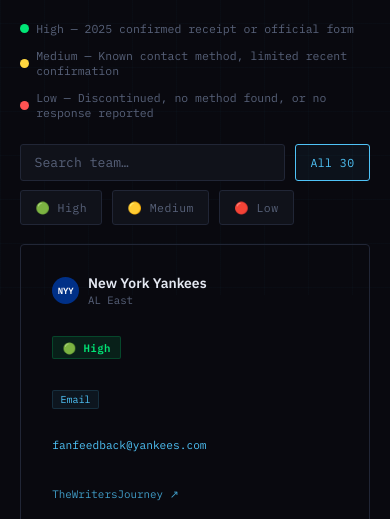
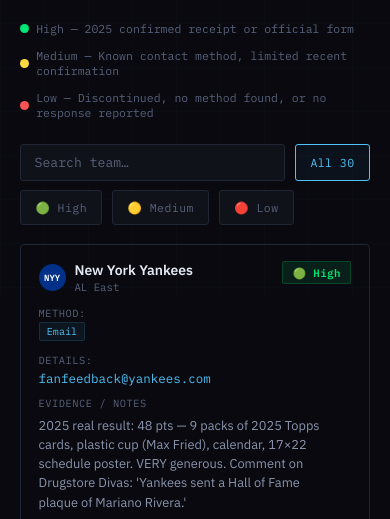
Before and after one commit to mzaiger/fan_packs, a plain HTML site: page index.html in a window 390 px wide. Shown: the part 549-1068 px from the top of the page. Drawn offline with Linux system fonts and the light colour scheme.

Commit message:
Update index.html

```diff
--- a/index.html
+++ b/index.html
@@ -2,7 +2,7 @@
 <html lang="en">
 <head>
 <meta charset="UTF-8">
-<meta name="viewport" content="width=device-width, initial-scale=0.8">
+<meta name="viewport" content="width=device-width, initial-scale=0.9">
 <title>2026 Fan Pack Tracker — MLB & NFL</title>
 <link rel="preconnect" href="https://fonts.googleapis.com">
 <link href="https://fonts.googleapis.com/css2?family=Bebas+Neue&family=IBM+Plex+Mono:wght@400;600&family=IBM+Plex+Sans:ital,wght@0,400;0,600;1,400&display=swap" rel="stylesheet">
@@ -25,7 +25,7 @@
 body{background:var(--bg);color:var(--text);font-family:'IBM Plex Sans',sans-serif;min-height:100vh;overflow-x:hidden}
 body::before{content:'';position:fixed;inset:0;background-image:linear-gradient(rgba(79,195,247,.025) 1px,transparent 1px),linear-gradient(90deg,rgba(79,195,247,.025) 1px,transparent 1px);background-size:44px 44px;pointer-events:none;z-index:0}
 
-.container{max-width:1150px;margin:0 auto;padding:2rem 1.25rem 5rem;position:relative;z-index:1}
+.container{max-width:1400px;margin:0 auto;padding:2rem 1.25rem 5rem;position:relative;z-index:1}
 
 /* HEADER */
 header{text-align:center;padding:2.5rem 0 1.5rem;border-bottom:1px solid var(--border);margin-bottom:0}
@@ -66,7 +66,7 @@
 
 /* TABLE */
 .table-wrap{overflow-x:auto;border:1px solid var(--border);border-radius:4px}
-table{width:100%;border-collapse:collapse;font-size:.85rem}
+table{width:100%;border-collapse:collapse;font-size:.82rem}
 thead tr{background:var(--surface2);border-bottom:1px solid var(--border)}
 th{font-family:'IBM Plex Mono',monospace;font-size:.62rem;letter-spacing:.1em;text-transform:uppercase;color:var(--muted);padding:.7rem .95rem;text-align:left;white-space:nowrap;cursor:pointer;user-select:none}
 th:hover{color:var(--accent)}
@@ -88,7 +88,7 @@
 .details-cell a{color:var(--accent);text-decoration:none;transition:opacity .2s}
 .details-cell a:hover{text-decoration:underline;opacity:.8}
 .evidence-cell{min-width:260px;max-width:290px;color:#8b95ad;font-size:.8rem;line-height:1.45}
-.source-link{color:var(--accent);text-decoration:none;font-family:'IBM Plex Mono',monospace;font-size:.68rem;opacity:.8;transition:opacity .2s}
+.source-link{color:var(--accent);text-decoration:none;font-family:'IBM Plex Mono',monospace;font-size:.68rem;opacity:.8;transition:opacity .2s;white-space:nowrap}
 .source-link:hover{opacity:1;text-decoration:underline}
 .no-results{text-align:center;padding:3rem;color:var(--muted);font-family:'IBM Plex Mono',monospace;font-size:.82rem;display:none}
 
@@ -104,25 +104,34 @@
   tbody tr {
     display: flex;
     flex-direction: column;
-    gap: 0.25rem;
-    padding: 1rem;
+    gap: 0.35rem;
+    padding: 1rem 1.1rem;
     border-bottom: 1px solid var(--border);
   }
 
+  .rank { display: none; }
+
   /* Line 1: Team & Status */
-  .row-line-1 { display: flex; justify-content: space-between; align-items: center; order: 1; }
-  .rank { display: none; }
-  .team-cell { flex: 1; }
+  .td-team  { order: 1; padding: 0 !important; width: 70%; }
+  .td-status { order: 1; padding: 0 !important; position: absolute; right: 1.1rem; top: 1rem; }
 
-  /* Line 2: Request Method & Details */
-  .row-line-2 { display: flex; gap: 0.5rem; align-items: center; order: 2; font-size: 0.8rem; }
+  /* Line 2: How to Request & How to Details */
+  .td-method  { order: 2; padding: 0 !important; font-size: 0.78rem; margin-top: 0.4rem; }
+  .td-details { order: 2; padding: 0 !important; font-size: 0.78rem; margin-top: 0.4rem; }
+  .td-method::before { content: "Method: "; color: var(--muted); font-family: 'IBM Plex Mono', monospace; font-size: 0.65rem; text-transform: uppercase; letter-spacing: 0.05em; display: block; margin-bottom: 0.15rem; }
+  .td-details::before { content: "Details: "; color: var(--muted); font-family: 'IBM Plex Mono', monospace; font-size: 0.65rem; text-transform: uppercase; letter-spacing: 0.05em; display: block; margin-bottom: 0.15rem; }
 
   /* Line 3: Evidence/Notes */
-  .evidence-cell { display: block !important; order: 3; font-size: 0.75rem; color: var(--muted); margin: 0.25rem 0; }
+  .td-evidence { order: 3; padding: 0 !important; font-size: 0.8rem; line-height: 1.5; margin-top: 0.2rem; }
+  .td-evidence::before { content: "Evidence / Notes"; color: var(--muted); font-family: 'IBM Plex Mono', monospace; font-size: 0.65rem; text-transform: uppercase; letter-spacing: 0.05em; display: block; margin-bottom: 0.25rem; }
 
   /* Line 4: Source */
-  .source-td { order: 4; font-size: 0.7rem; }
+  .td-source { order: 4; padding: 0 !important; font-size: 0.72rem; margin-top: 0.3rem; }
+  .td-source::before { content: "Source: "; color: var(--muted); font-family: 'IBM Plex Mono', monospace; font-size: 0.65rem; text-transform: uppercase; letter-spacing: 0.05em; margin-right: 0.3rem; }
+
+  td { border: none !important; }
 }</style>
+<base target="_blank">
 </head>
 <body>
 <div class="container">
@@ -314,7 +323,7 @@
   body.innerHTML = rows.map(t=>`
     <tr>
       <td class="rank">${t.rank}</td>
-      <td>
+      <td class="td-team">
         <div class="team-cell">
           <div class="team-icon" style="background:${t.color}">${t.abbr.slice(0,3)}</div>
           <div>
@@ -323,11 +332,11 @@
           </div>
         </div>
       </td>
-      <td><span class="status-badge ${sc(t.status)}">${sl(t.status)}</span></td>
-      <td><span class="method-badge">${t.method}</span></td>
-      <td class="details-cell">${t.details}</td>
-      <td class="evidence-cell">${t.evidence}</td>
-      <td>${t.sourceUrl==='#'?`<span style="color:var(--muted);font-family:'IBM Plex Mono',monospace;font-size:.68rem">N/A</span>`:`<a class="source-link" href="${t.sourceUrl}" target="_blank" rel="noopener">${t.sourceLabel} ↗</a>`}</td>
+      <td class="td-status"><span class="status-badge ${sc(t.status)}">${sl(t.status)}</span></td>
+      <td class="td-method"><span class="method-badge">${t.method}</span></td>
+      <td class="details-cell td-details">${t.details}</td>
+      <td class="evidence-cell td-evidence">${t.evidence}</td>
+      <td class="td-source">${t.sourceUrl==='#'?`<span style="color:var(--muted);font-family:'IBM Plex Mono',monospace;font-size:.68rem">N/A</span>`:`<a class="source-link" href="${t.sourceUrl}" target="_blank" rel="noopener">${t.sourceLabel} ↗</a>`}</td>
     </tr>`).join('');
 }
 
```
